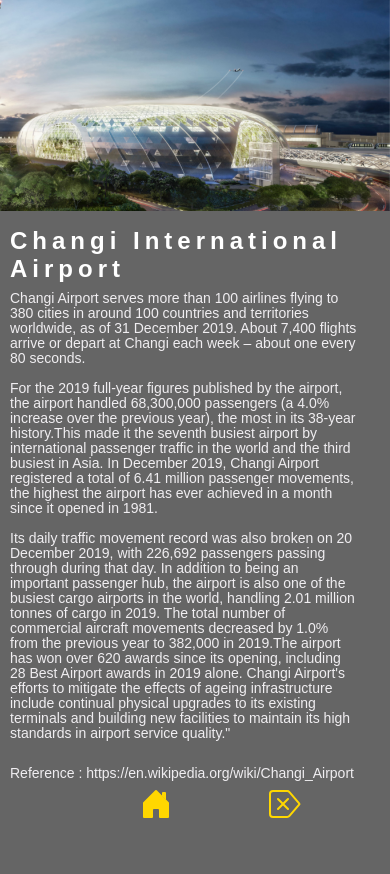
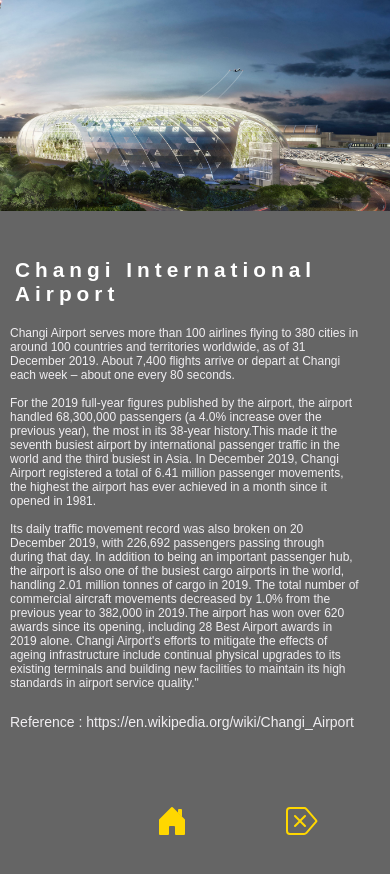
Before and after one commit to fullmoon-sg/Global_Air_Traffic_Movement, a website: page airport/airport.html in a window 390 px wide. Drawn offline with nearby package versions, Linux system fonts and the light colour scheme.

Commit message:
update to css

```diff
--- a/airport/style.css
+++ b/airport/style.css
@@ -36,7 +36,7 @@
 .info h1{
   font-size: 32px;
   letter-spacing: 5px;
-  margin-bottom : 30px;
+  margin-bottom : 15px;
 }
 
 .info p{
@@ -116,25 +116,25 @@
   }
 
   h1#airport-title{
-    font-size : 1.5em;
-    padding: 15px 0px 3px 0px;
-    margin: 15px 2px 5px 0px;
+    font-size : 1.3em;
+    padding: 10px 5px 5px 5px;
+
   }
 
 p#airport-info{
     left:0;
     color: #f0eef1;
-    font-size: 14px;
+    font-size: 12px;
     margin: 2px 0;
-    line-height: 15px;
+    line-height: 14px;
   }
 
  div.slider{
     position: absolute;
-    left: 5vh;
+    left: 15vw;
     width: 75vw;
     height:5vh;
-    top : 68vh;
+    top : 70vh;
   }
 
   div#prev{
```
